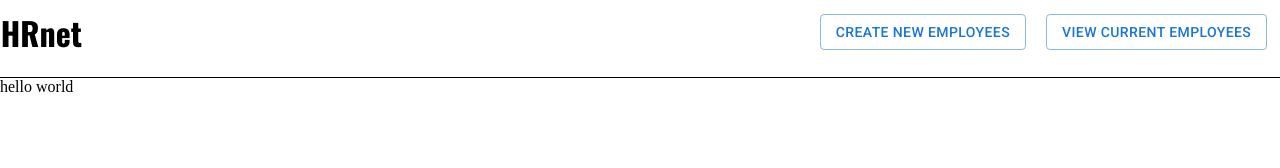
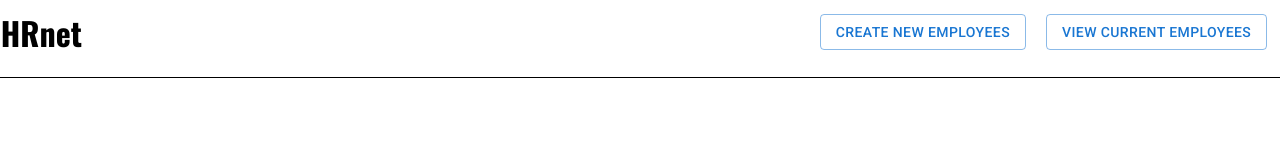
Before and after one commit to samuel73000/WealthHealth, a React (Vite) app: page / in a window 1280 px wide. Shown: the top 168 px of the page. Built offline with nearby package versions, Linux system fonts and the light colour scheme.

Commit message:
Update Home.jsx

```diff
--- a/src/Pages/Home/Home.jsx
+++ b/src/Pages/Home/Home.jsx
@@ -2,6 +2,13 @@ import "./Home.css";
 
 export default function Home() {
     return (
-        <div className="home">hello world</div>
+        <section className="section-home">
+            <img src="" alt="" />
+        </section>
     )
 }
+// UTILISER RECHARTS POUR FAIRT DES GRAPHIQUES POUR LES STASTIQUES
+// Nombre total d'employés
+// Nombre de nouvelles embauches ce mois-ci
+// Nombre de départs récents
+// Moyenne d'ancienneté des employés
```
